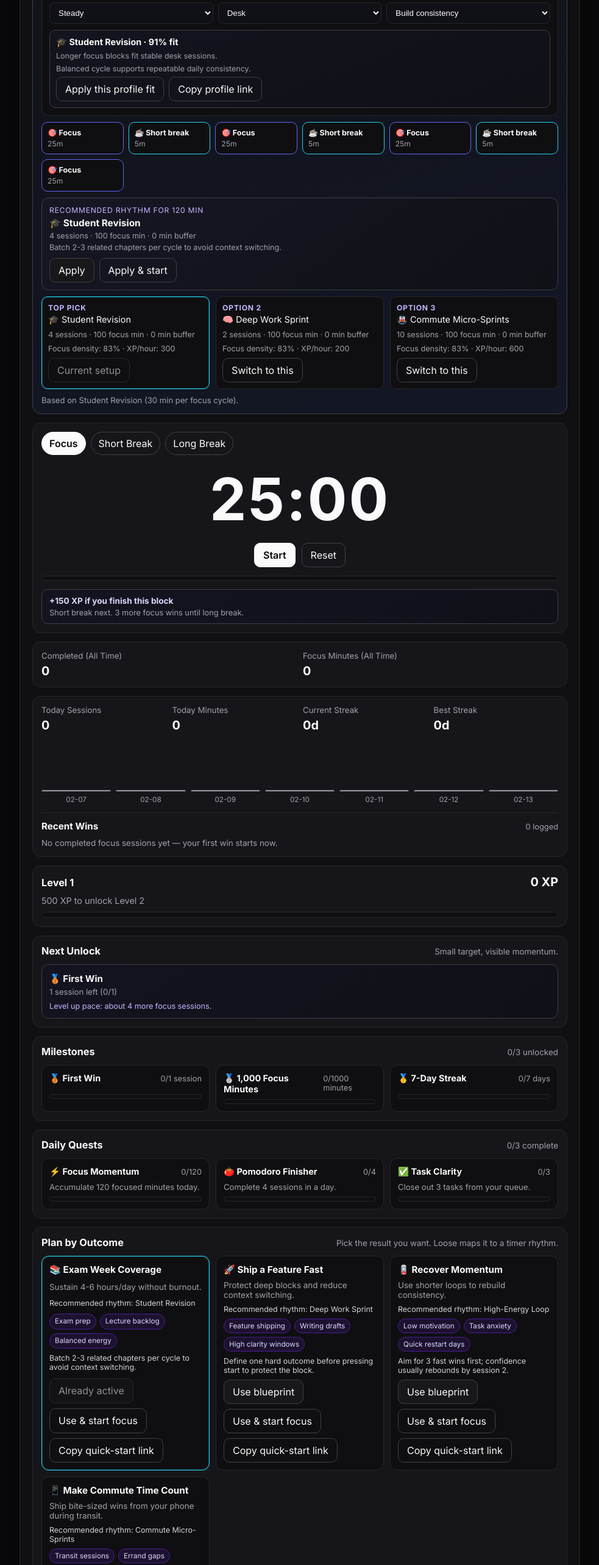
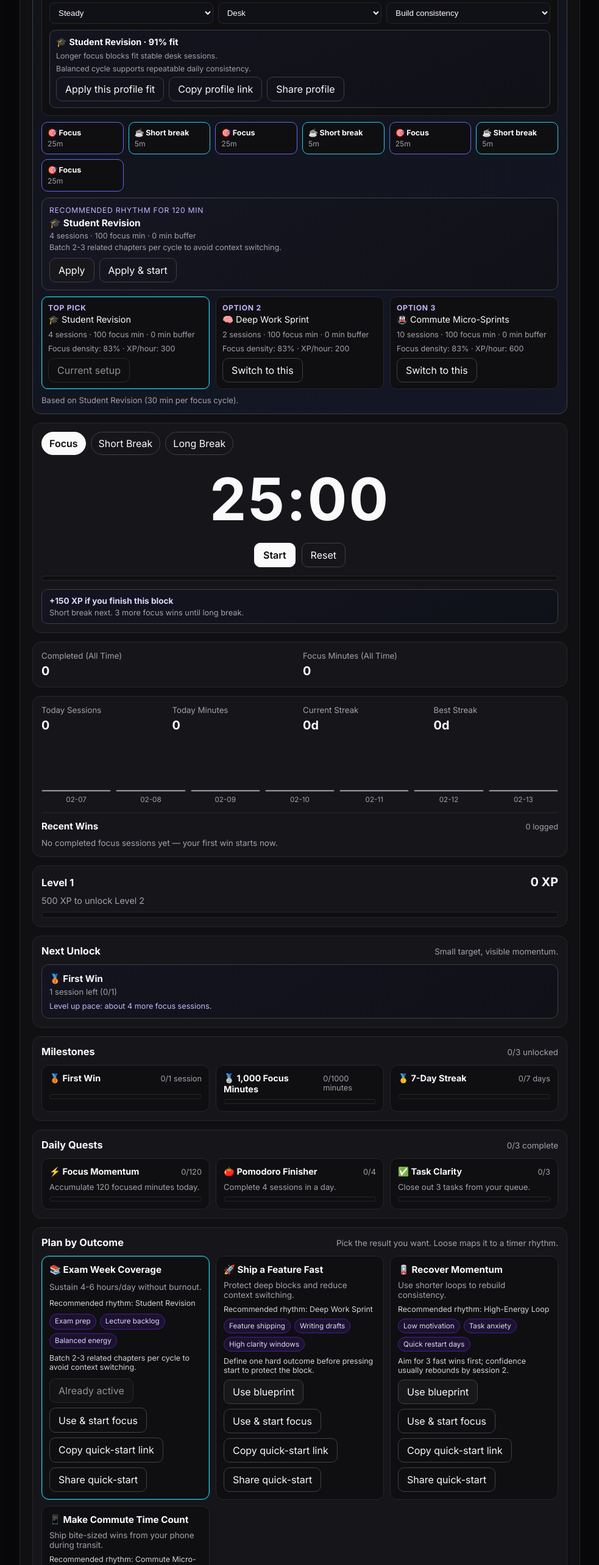
Before and after one commit to dhyoprd/pomodoro-glass, a Next.js app: page / in a window 1280 px wide. Shown: the part 1760-4326 px from the top of the page at 61% size, without its empty margins (148-1131 px from the left). Built offline with nearby package versions, Linux system fonts and the light colour scheme.

Commit message:
feat: add native share actions for quick-start links

```diff
--- a/src/ui/PomodoroApp.tsx
+++ b/src/ui/PomodoroApp.tsx
@@ -386,6 +386,69 @@ export function PomodoroApp() {
     }
   };
 
+  const shareLink = async (url: string, title: string, text: string, successMessage: string) => {
+    if (typeof window === 'undefined') return;
+
+    if (!navigator.share) {
+      setQuickStartLinkStatus({
+        kind: 'error',
+        message: 'Native sharing is unavailable on this device. Try copy link instead.',
+      });
+      return;
+    }
+
+    try {
+      await navigator.share({
+        title,
+        text,
+        url,
+      });
+      setQuickStartLinkStatus({
+        kind: 'success',
+        message: successMessage,
+      });
+    } catch (error) {
+      if (error instanceof DOMException && error.name === 'AbortError') {
+        return;
+      }
+
+      setQuickStartLinkStatus({
+        kind: 'error',
+        message: 'Could not open share sheet right now. Try again.',
+      });
+    }
+  };
+
+  const sharePresetQuickStartLink = async (preset: UseCasePreset) => {
+    if (typeof window === 'undefined') return;
+
+    const seededTask = state.tasks.find((task) => !task.done)?.text ?? taskText.trim();
+    const quickStartUrl = buildPresetQuickStartUrl(window.location.href, preset.id, {
+      planningMinutes,
+      task: seededTask,
+    });
+
+    await shareLink(
+      quickStartUrl,
+      `Loose quick start · ${preset.name}`,
+      `Run ${preset.name} on Loose with one tap.`,
+      `Shared ${preset.name} quick-start link.`,
+    );
+  };
+
+  const shareMatchmakerProfileLink = async () => {
+    if (typeof window === 'undefined') return;
+
+    const profileUrl = buildMatchmakerProfileUrl(window.location.href, matchmaker, planningMinutes);
+
+    await shareLink(
+      profileUrl,
+      'Loose profile matchmaker',
+      'Use this profile to get a best-fit Loose rhythm.',
+      'Shared matchmaker profile link.',
+    );
+  };
+
   useEffect(() => {
     if (hasHydratedQuickStart.current || typeof window === 'undefined') return;
 
@@ -710,6 +773,9 @@ export function PomodoroApp() {
                   <button type="button" className="ghost" onClick={() => void copyMatchmakerProfileLink()}>
                     Copy profile link
                   </button>
+                  <button type="button" className="ghost" onClick={() => void shareMatchmakerProfileLink()}>
+                    Share profile
+                  </button>
                 </div>
               </div>
             ) : null}
@@ -974,6 +1040,9 @@ export function PomodoroApp() {
                     <button type="button" className="ghost" onClick={() => void copyPresetQuickStartLink(preset)}>
                       Copy quick-start link
                     </button>
+                    <button type="button" className="ghost" onClick={() => void sharePresetQuickStartLink(preset)}>
+                      Share quick-start
+                    </button>
                   </div>
                 </article>
               );
@@ -1013,6 +1082,9 @@ export function PomodoroApp() {
                     </button>
                     <button type="button" className="ghost" onClick={() => void copyPresetQuickStartLink(preset)}>
                       Copy quick-start link
+                    </button>
+                    <button type="button" className="ghost" onClick={() => void sharePresetQuickStartLink(preset)}>
+                      Share quick-start
                     </button>
                   </div>
                 </article>
```
